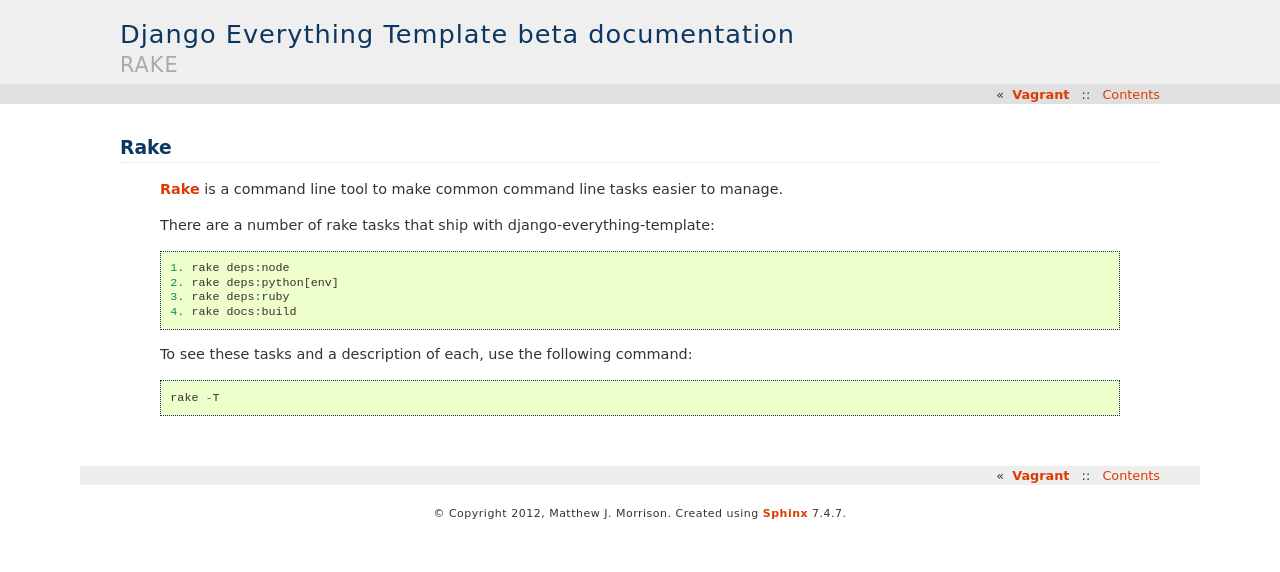
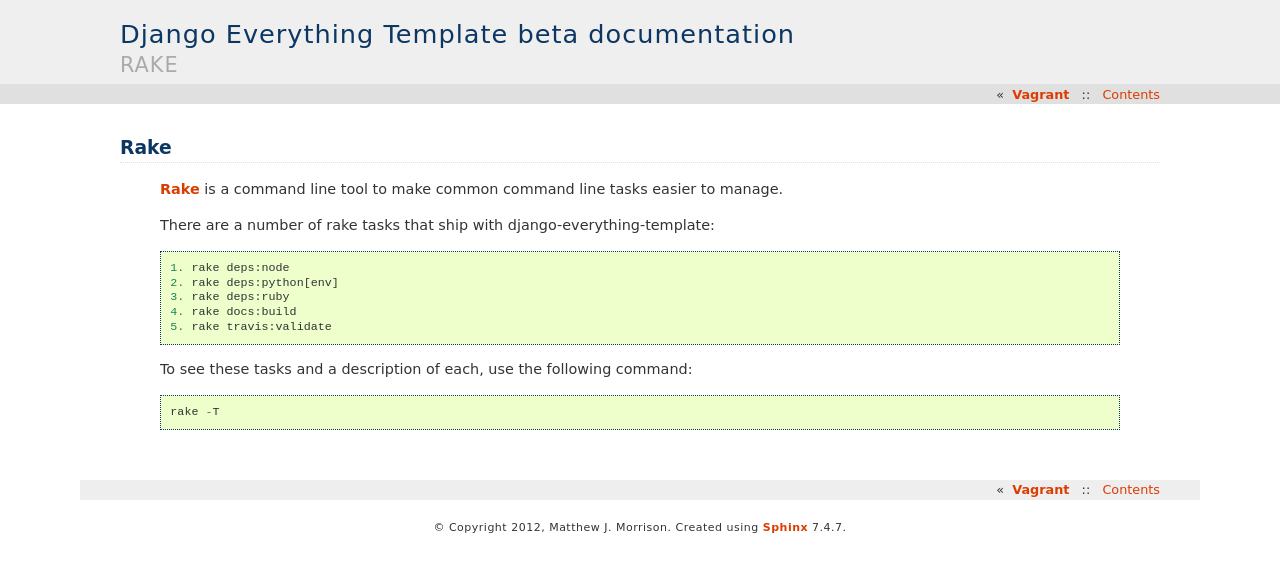
Before and after one commit to mattjmorrison/django-everything-template, a Sphinx documentation site: the page built from docs/source/rake.rst, in a window 1280 px wide. Shown: the top 572 px of the page. Built offline with Sphinx 7.4.7, drawn with Linux system fonts in a browser that asks for light colours.

Commit message:
added travis-ci

```diff
--- a/docs/source/rake.rst
+++ b/docs/source/rake.rst
@@ -11,6 +11,7 @@ Rake
 				2. rake deps:python[env]
 				3. rake deps:ruby
 				4. rake docs:build
+				5. rake travis:validate
 
 		To see these tasks and a description of each, use the following command::
 
```
Also changed, not shown: .travis.yml (added), 2 other files.
